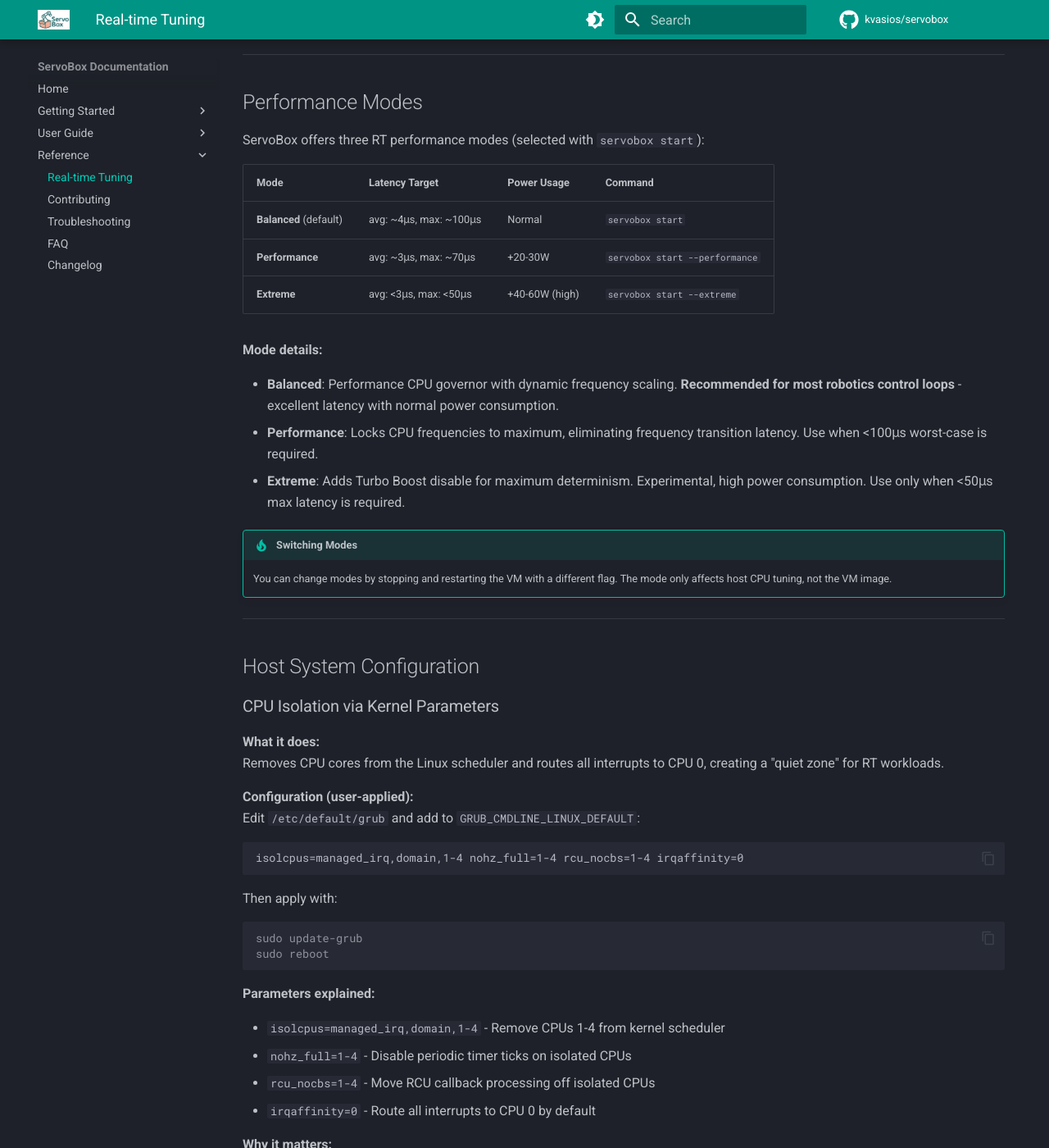
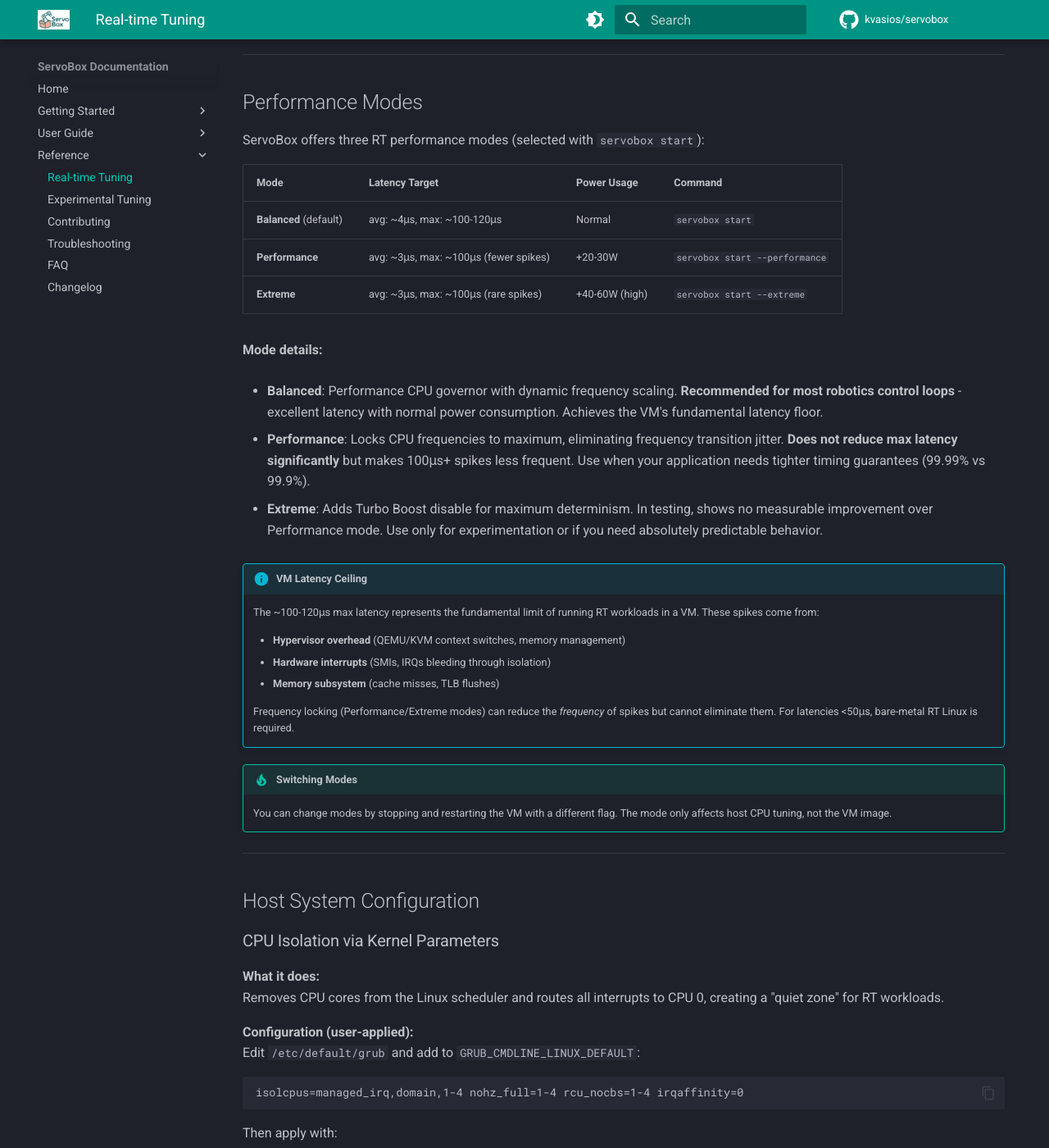
Before and after one commit to kvasios/servobox, an MkDocs documentation site: the page built from docs/content/reference/rt-tuning.md, in a window 1280 px wide and 1400 px high, scrolled down 516 px. Shown: the whole window at 82% size. Built offline with MkDocs 1.6.1 and Material for MkDocs 9.7.7, drawn with Linux system fonts in a browser that asks for light colours; comment, search, counter and statistics services are not loaded; some of the changed text lies outside the part shown.

Commit message:
docs: updating experimental tuning session

````diff
--- a/docs/content/reference/rt-tuning.md
+++ b/docs/content/reference/rt-tuning.md
@@ -23,15 +23,26 @@ ServoBox offers three RT performance modes (selected with `servobox start`):
 
 | Mode | Latency Target | Power Usage | Command |
 |------|---------------|-------------|---------|
-| **Balanced** (default) | avg: ~4μs, max: ~100μs | Normal | `servobox start` |
-| **Performance** | avg: ~3μs, max: ~70μs | +20-30W | `servobox start --performance` |
-| **Extreme** | avg: <3μs, max: <50μs | +40-60W (high) | `servobox start --extreme` |
+| **Balanced** (default) | avg: ~4μs, max: ~100-120μs | Normal | `servobox start` |
+| **Performance** | avg: ~3μs, max: ~100μs (fewer spikes) | +20-30W | `servobox start --performance` |
+| **Extreme** | avg: ~3μs, max: ~100μs (rare spikes) | +40-60W (high) | `servobox start --extreme` |
 
 **Mode details:**
 
-- **Balanced**: Performance CPU governor with dynamic frequency scaling. **Recommended for most robotics control loops** - excellent latency with normal power consumption.
-- **Performance**: Locks CPU frequencies to maximum, eliminating frequency transition latency. Use when <100μs worst-case is required.
-- **Extreme**: Adds Turbo Boost disable for maximum determinism. Experimental, high power consumption. Use only when <50μs max latency is required.
+- **Balanced**: Performance CPU governor with dynamic frequency scaling. **Recommended for most robotics control loops** - excellent latency with normal power consumption. Achieves the VM's fundamental latency floor.
+
+- **Performance**: Locks CPU frequencies to maximum, eliminating frequency transition jitter. **Does not reduce max latency significantly** but makes 100μs+ spikes less frequent. Use when your application needs tighter timing guarantees (99.99% vs 99.9%).
+
+- **Extreme**: Adds Turbo Boost disable for maximum determinism. In testing, shows no measurable improvement over Performance mode. Use only for experimentation or if you need absolutely predictable behavior.
+
+!!! info "VM Latency Ceiling"
+    The ~100-120μs max latency represents the fundamental limit of running RT workloads in a VM. These spikes come from:
+
+    - **Hypervisor overhead** (QEMU/KVM context switches, memory management)
+    - **Hardware interrupts** (SMIs, IRQs bleeding through isolation)
+    - **Memory subsystem** (cache misses, TLB flushes)
+
+    Frequency locking (Performance/Extreme modes) can reduce the *frequency* of spikes but cannot eliminate them. For latencies <50μs, bare-metal RT Linux is required.
 
 !!! tip "Switching Modes"
     You can change modes by stopping and restarting the VM with a different flag. The mode only affects host CPU tuning, not the VM image.
@@ -74,49 +85,14 @@ Prevents kernel scheduler and interrupt activity from preempting RT vCPU threads
 
 ---
 
-### Advanced Host Tuning (Optional - For <100μs Max Latency)
+### Experimental Tuning
 
-For applications requiring extremely low worst-case latency, consider these additional host optimizations:
+ServoBox's balanced mode already achieves the VM latency ceiling (~100-120μs max). For users interested in experimenting with advanced BIOS and host tuning to potentially reduce spike frequency, see:
 
-**Disable CPU Turbo Boost:**
+**[:material-flask: Experimental Host Tuning →](experimental-tuning.md)**
 
-```console
-# Intel
-echo 1 | sudo tee /sys/devices/system/cpu/intel_pstate/no_turbo
-
-# AMD
-echo 0 | sudo tee /sys/devices/system/cpu/cpufreq/boost
-```
-
-**Limit C-States (prevent deep sleep):**
-
-Add to `/etc/default/grub`:
-
-```text
-intel_idle.max_cstate=1 processor.max_cstate=1
-```
-
-Or more aggressive (prevents any idle, highest power):
-
-```text
-idle=poll
-```
-
-**Disable SMT/Hyper-Threading (BIOS recommended):**
-
-SMT siblings share execution resources. For absolute determinism:
-
-1. Disable in BIOS/UEFI (cleanest approach)
-2. Or: Never run workloads on sibling threads simultaneously
-
-Check SMT status:
-
-```console
-cat /sys/devices/system/cpu/smt/active  # 1=enabled, 0=disabled
-```
-
-!!! warning "Trade-offs"
-    These optimizations reduce max latency spikes but increase power consumption and may reduce throughput. Test your specific workload before applying in production.
+!!! info "Community Research"
+    These settings are untested with ServoBox and may not provide significant benefits in VMs. If you experiment with them and have interesting results, please share on [GitHub Discussions](https://github.com/kvasios/servobox/discussions)!
 
 ---
 
@@ -471,13 +447,13 @@ Runs `cyclictest` at 1kHz (1000μs interval) while optionally stressing the host
 
 **Expected results by mode:**
 
-| Mode | Average | Max (typical) | Rating |
-|------|---------|--------------|--------|
-| Balanced | ~4μs | ~100μs | EXCELLENT |
-| Performance | ~3μs | 60-70μs | EXCELLENT |
-| Extreme | <3μs | <50μs | EXCELLENT |
+| Mode | Average | Max (typical) | Spike Frequency | Rating |
+|------|---------|--------------|-----------------|--------|
+| Balanced | ~4μs | ~100-120μs | ~1 per 10k cycles | EXCELLENT |
+| Performance | ~3μs | ~100μs | ~1 per 50k cycles | EXCELLENT |
+| Extreme | ~3μs | ~100μs | ~1 per 100k cycles | EXCELLENT |
 
-Results depend on host hardware and isolation configuration. **Balanced mode is recommended for most users** - it provides excellent performance with normal power consumption. Use performance/extreme modes only when stricter latency guarantees are required.
+Results depend on host hardware and isolation configuration. **Balanced mode is recommended for all users** - it achieves the VM latency ceiling with normal power consumption. Performance/Extreme modes reduce spike *frequency* for applications needing 99.99% timing guarantees, but do not significantly reduce maximum latency.
 
 ---
 
--- a/docs/mkdocs.yml
+++ b/docs/mkdocs.yml
@@ -83,10 +83,11 @@ nav:
     - Commands Reference: user-guide/commands.md
 
   - Reference:
-    - Real-time Tuning: reference/rt-tuning.md
-    - Contributing: reference/contributing.md
-    - Troubleshooting: reference/troubleshooting.md
-    - FAQ: reference/faq.md
-    - Changelog: reference/changelog.md
+      - Real-time Tuning: reference/rt-tuning.md
+      - Experimental Tuning: reference/experimental-tuning.md
+      - Contributing: reference/contributing.md
+      - Troubleshooting: reference/troubleshooting.md
+      - FAQ: reference/faq.md
+      - Changelog: reference/changelog.md
 
 docs_dir: content
````
Also changed, not shown: docs/content/index.md (+4 -4 lines), docs/content/reference/experimental-tuning.md (added, +152 -0 lines), README.md, 1 other file.
